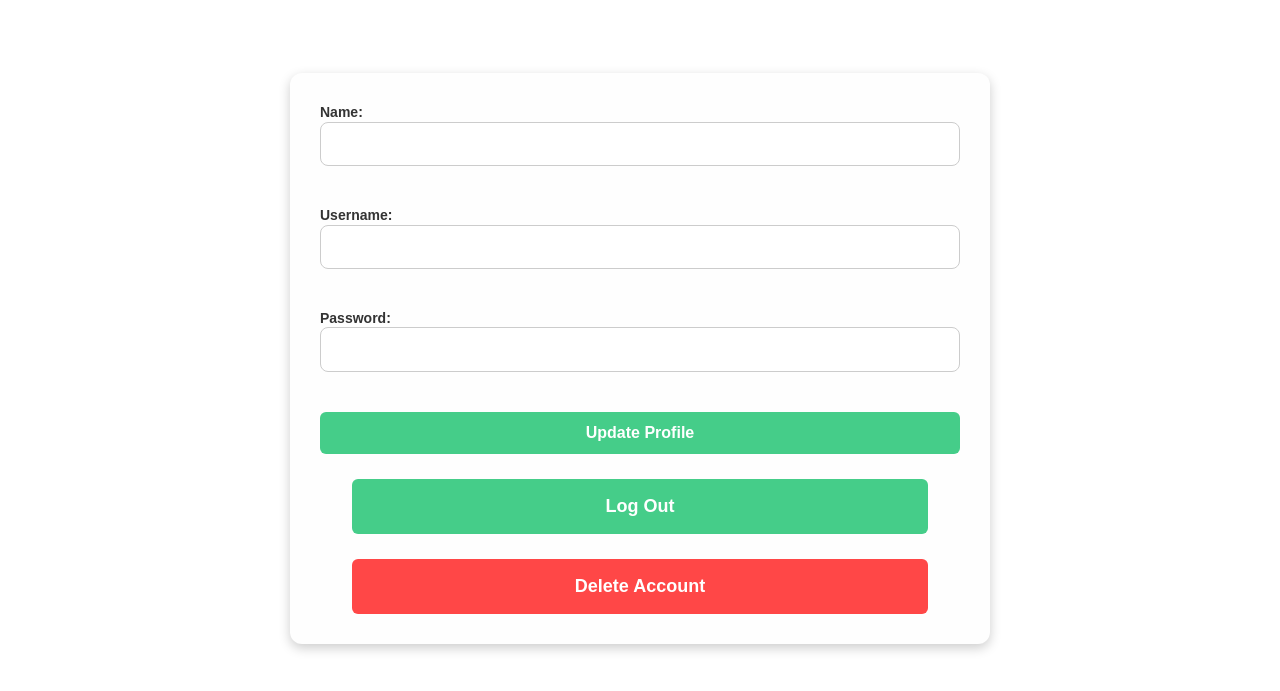
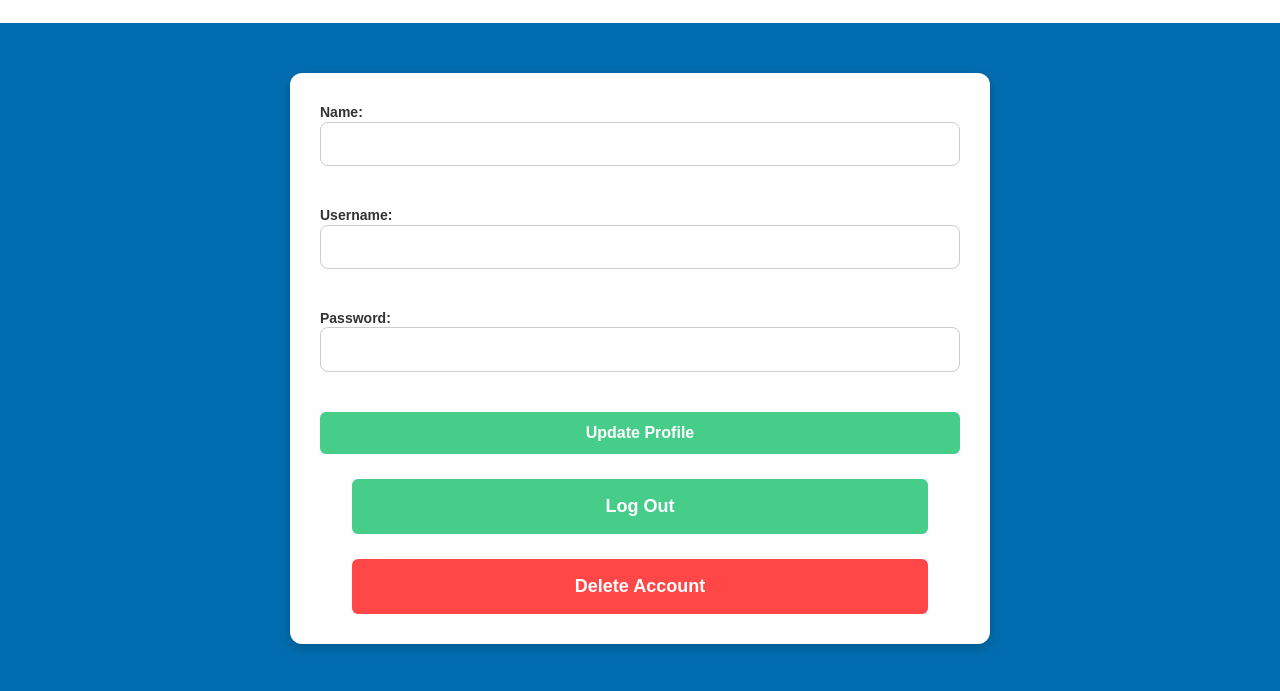
Before and after one commit to Yakov29/peapods, a website built with Parcel: page src/profile.html in a window 1280 px wide. Shown: the part 65-756 px from the top of the page. Built offline with nearby package versions, Linux system fonts and the light colour scheme.

Commit message:
фикс

```diff
--- a/src/profile.html
+++ b/src/profile.html
@@ -17,7 +17,11 @@
     <link rel="icon" href="./images/Group 5.19.png">
     <title>Peapods | Profile</title>
   </head>
-  <body>
+  <body style="
+  /* background-image: url(./images/R-2.jpg); */
+  background-color: #006db0;
+  background-blend-mode: overlay;
+">
     <include src="./header.html"></include>
     <a style="display: none" href="./user.html">111</a>
 
```
Also changed, not shown: src/user.html (+5 -1 lines).
